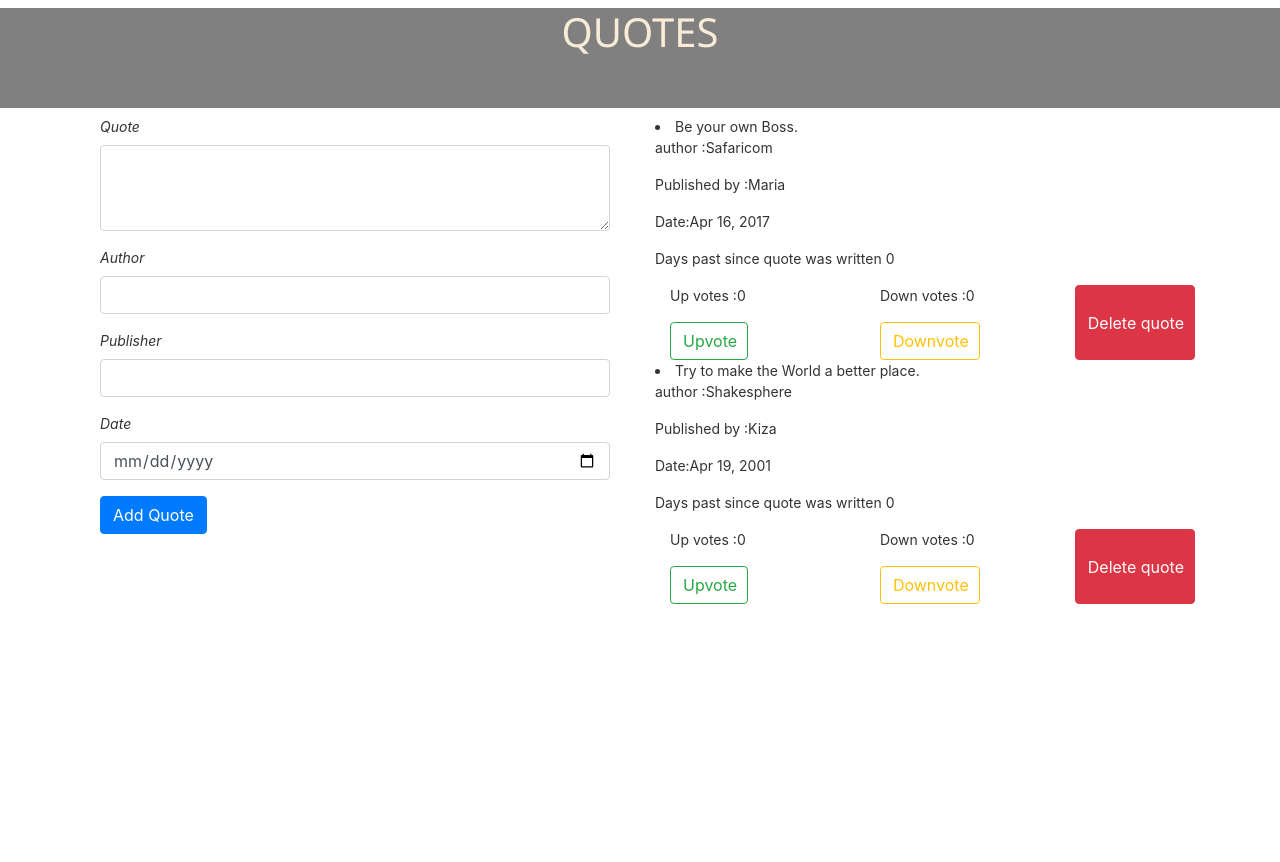
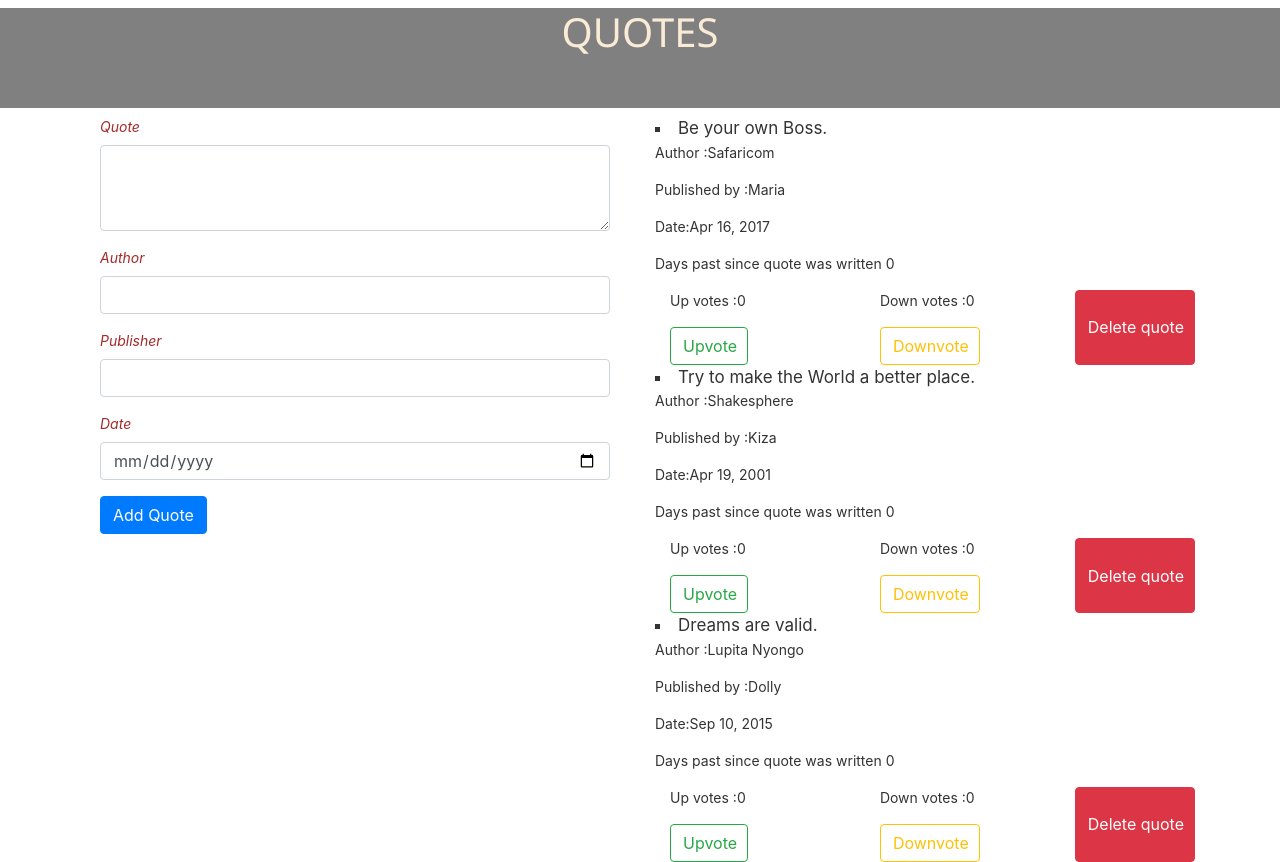
Before and after one commit to glasses-png/Quote-project, an Angular app: page / in a window 1280 px wide. Before the commit the page ends 800 px from the top, so only its background shows below. Built offline with nearby package versions, Linux system fonts and the light colour scheme.

Commit message:
styled quotecomponent and quote detail

```diff
--- a/src/app/app.component.ts
+++ b/src/app/app.component.ts
@@ -13,5 +13,6 @@ export class AppComponent {
   quotes=[
     new Quotes(1, 'Be your own Boss.','Safaricom',0,0,'Maria', new Date(2017,3,16)),
     new Quotes(2, 'Try to make the World a better place.','Shakesphere',0,0,'Kiza', new Date(2001,3,19)),
+    new Quotes(3, 'Dreams are valid.','Lupita Nyongo',0,0,'Dolly', new Date(2015,8,10)),
   ]
 }
--- a/src/app/quote-details/quote-details.component.html
+++ b/src/app/quote-details/quote-details.component.html
@@ -1,5 +1,5 @@
 <!-- <p>quote-details works!</p> -->
-<p>author :{{quote.author}}</p>
+<p>Author :{{quote.author}}</p>
 <p>Published by :{{quote.person}}</p>
 <p>Date:{{quote.date|date}}</p>
 
--- a/src/app/quote/quote.component.css
+++ b/src/app/quote/quote.component.css
@@ -0,0 +1,4 @@
+li{
+  list-style-type: square;
+  font-size: 17px;
+}
--- a/src/app/quote/quote.component.ts
+++ b/src/app/quote/quote.component.ts
@@ -10,6 +10,7 @@ export class QuoteComponent implements OnInit {
   quotes=[
     new Quotes(1, 'Be your own Boss.','Safaricom',0,0,'Maria', new Date(2017,3,16)),
     new Quotes(2, 'Try to make the World a better place.','Shakesphere',0,0,'Kiza', new Date(2001,3,19)),
+    new Quotes(3, 'Dreams are valid.','Lupita Nyongo',0,0,'Dolly', new Date(2015,8,10)),
   ]
   deleteQuote(isComplete, index){
     if (isComplete){
--- a/src/app/quoteform/quoteform.component.css
+++ b/src/app/quoteform/quoteform.component.css
@@ -0,0 +1,3 @@
+.form-group > label{
+  color: brown;
+}
```
